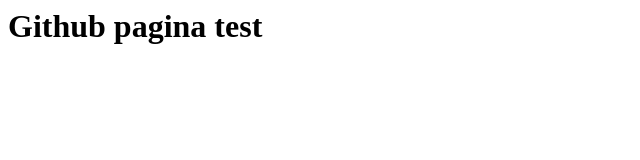
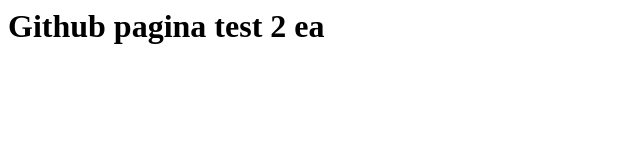
Before and after one commit to Plumor0799/mihtml09, a plain HTML site: page index.html in a window 1280 px wide. Shown: the full height of the page, 0-640 px from the left. Drawn offline with Linux system fonts and the light colour scheme.

Commit message:
Update index.html

```diff
--- a/index.html
+++ b/index.html
@@ -1 +1 @@
-<h1>Github pagina test</h1>
+<h1>Github pagina test 2 ea </h1>
```
